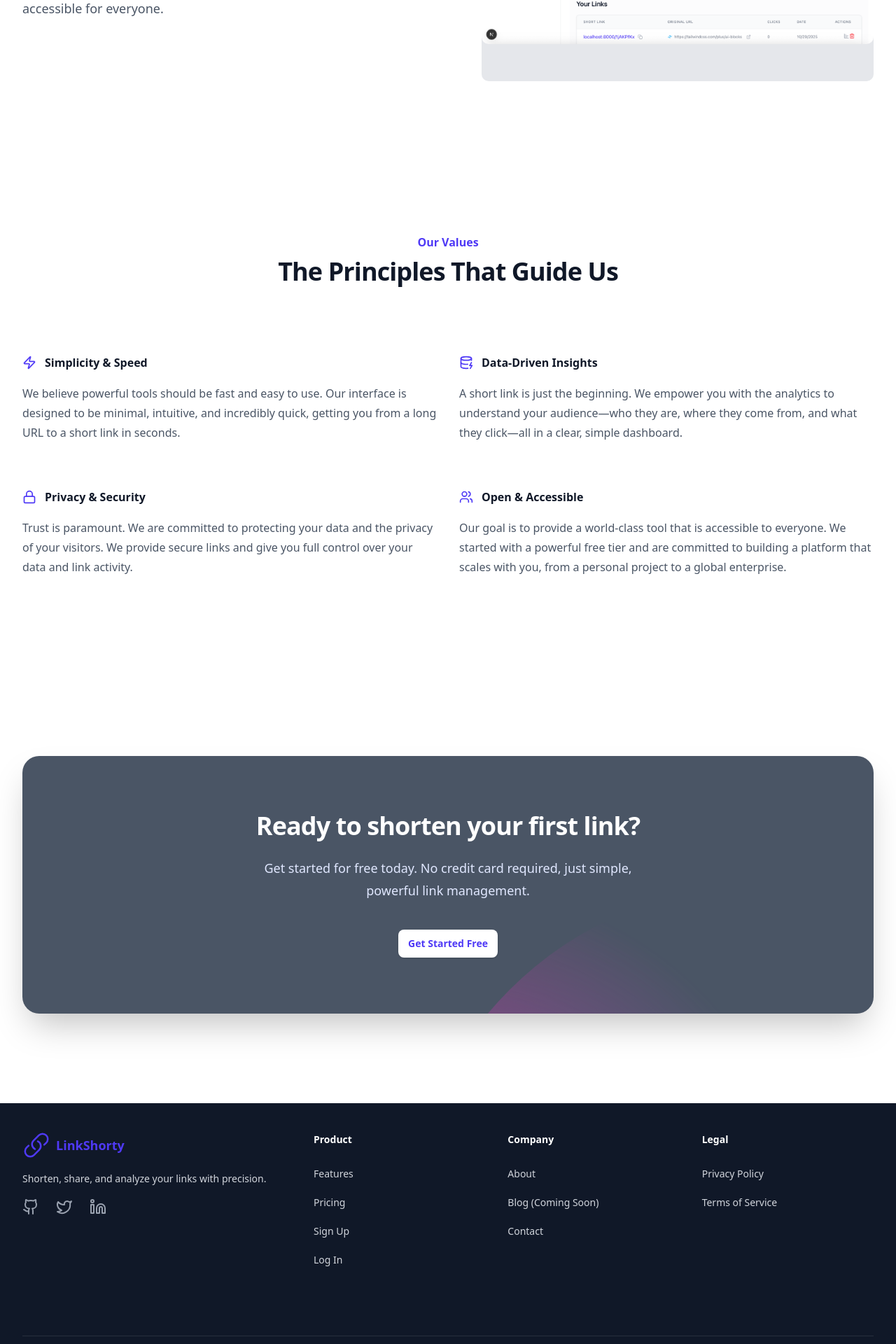
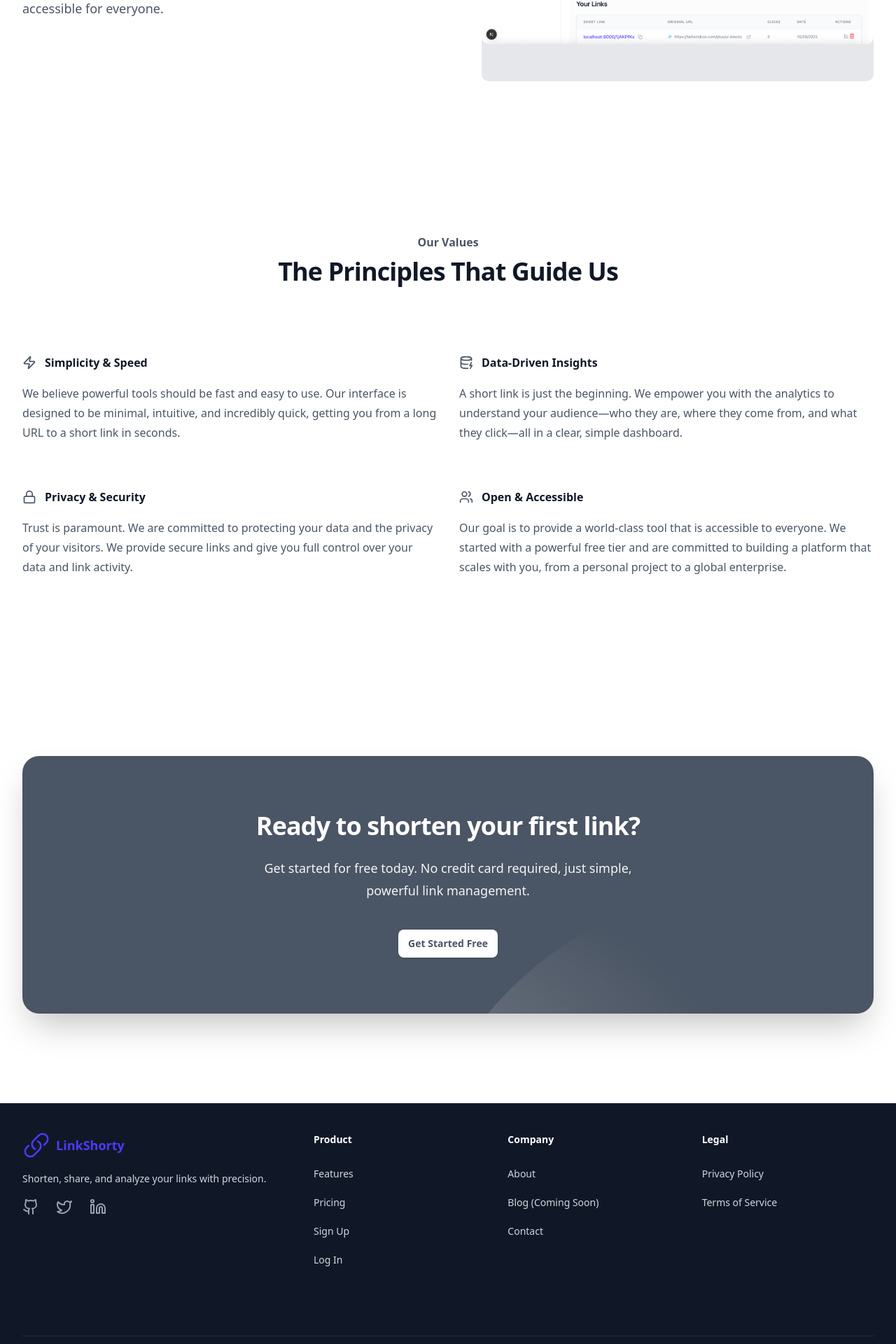
Before and after one commit to Mahiamk/link_shortener_monorepo, a Next.js app in the folder apps/web/: page /about in a window 1280 px wide. Shown: the part 868-2788 px from the top of the page at 70% size. Built offline with nearby package versions, Linux system fonts and the light colour scheme.

Commit message:
fix: update colors to use consistent gray shades across various components

```diff
--- a/apps/web/app/(dashboard)/dashboard/links/page.tsx
+++ b/apps/web/app/(dashboard)/dashboard/links/page.tsx
@@ -86,7 +86,7 @@ export default function YourLinksPage() {
   return (
     <div>
       <h2 className="text-2xl font-semibold text-gray-900 mb-6">Your Links</h2>
-      {error && <p className="mb-4 text-red-500">{error}</p>}
+      {error && <p className="mb-4 text-gray-500">{error}</p>}
 
       <div className="overflow-x-auto rounded-lg border border-gray-200 bg-white shadow-sm">
         {loading && links.length === 0 ? (
@@ -116,11 +116,11 @@ export default function YourLinksPage() {
                     {/* Short Link */}
                     <td className="whitespace-nowrap px-6 py-4">
                       <div className="flex items-center gap-3">
-                        <a href={`${BASE_URL}/${link.short_code}`} target="_blank" rel="noopener noreferrer" className="font-medium text-indigo-600 hover:text-indigo-800">
+                        <a href={`${BASE_URL}/${link.short_code}`} target="_blank" rel="noopener noreferrer" className="font-medium text-gray-600 hover:text-gray-800">
                           {`${BASE_URL.replace(/^https?:\/\//, '')}/${link.short_code}`}
                         </a>
-                        <button onClick={() => handleCopy(link.short_code)} title="Copy short link" className="text-gray-400 hover:text-indigo-600">
-                          {copiedLink === link.id ? (<span className="text-xs text-indigo-600">Copied!</span>) : (<Copy className="h-4 w-4" />)}
+                        <button onClick={() => handleCopy(link.short_code)} title="Copy short link" className="text-gray-400 hover:text-gray-600">
+                          {copiedLink === link.id ? (<span className="text-xs text-gray-600">Copied!</span>) : (<Copy className="h-4 w-4" />)}
                         </button>
                       </div>
                     </td>
@@ -129,7 +129,7 @@ export default function YourLinksPage() {
                       <div className="flex items-center gap-2 truncate">
                          <img src={`https://www.google.com/s2/favicons?domain=${new URL(link.original_url).hostname}&sz=16`} alt="favicon" className="h-4 w-4 flex-shrink-0" onError={(e) => ((e.target as HTMLImageElement).style.display = 'none')} />
                         <span className="truncate">{link.original_url}</span>
-                        <a href={link.original_url} target="_blank" rel="noopener noreferrer" title="Visit original URL" className="ml-2 text-gray-400 hover:text-indigo-600">
+                        <a href={link.original_url} target="_blank" rel="noopener noreferrer" title="Visit original URL" className="ml-2 text-gray-400 hover:text-gray-600">
                           <ExternalLink className="h-4 w-4" />
                         </a>
                       </div>
@@ -142,18 +142,18 @@ export default function YourLinksPage() {
                     <td className="whitespace-nowrap px-6 py-4 text-left text-sm font-medium space-x-4">
                       <button
                         onClick={() => setSelectedLinkQr(link)} // Pass the whole link object
-                        className="text-gray-400 hover:text-indigo-600 inline-flex items-center"
+                        className="text-gray-400 hover:text-gray-600 inline-flex items-center"
                         title="View QR Code"
                       >
                         <QrCodeIcon className="h-5 w-5" />
                         <span className="sr-only">View QR Code</span>
                       </button>
 
-                      <button onClick={() => setSelectedLinkStats(link.id)} className="text-gray-400 hover:text-indigo-600 inline-flex items-center" title="View stats">
+                      <button onClick={() => setSelectedLinkStats(link.id)} className="text-gray-400 hover:text-gray-600 inline-flex items-center" title="View stats">
                         <BarChartHorizontal className="h-5 w-5" />
                         <span className="sr-only">View Stats</span>
                       </button>
-                      <button onClick={() => handleDelete(link.id)} className="text-red-500 hover:text-red-700 inline-flex items-center" title="Delete link">
+                      <button onClick={() => handleDelete(link.id)} className="text-gray-500 hover:text-gray-700 inline-flex items-center" title="Delete link">
                         <Trash2 className="h-5 w-5" />
                         <span className="sr-only">Delete</span>
                       </button>
--- a/apps/web/app/about/page.tsx
+++ b/apps/web/app/about/page.tsx
@@ -49,7 +49,7 @@ export default function AboutPage() {
             aria-hidden="true"
           >
             <div
-              className="relative left-[calc(50%-11rem)] aspect-[1155/678] w-[36.125rem] -translate-x-1/2 rotate-[30deg] bg-gradient-to-tr from-[#ff80b5] to-[#9089fc] opacity-30 sm:left-[calc(50%-30rem)] sm:w-[72.1875rem]"
+              className="relative left-[calc(50%-11rem)] aspect-[1155/678] w-[36.125rem] -translate-x-1/2 rotate-[30deg] bg-gradient-to-tr from-[#cccccc] to-[#666666] opacity-30 sm:left-[calc(50%-30rem)] sm:w-[72.1875rem]"
               style={{
                 clipPath:
                   'polygon(74.1% 44.1%, 100% 61.6%, 97.5% 26.9%, 85.5% 0.1%, 80.7% 2%, 72.5% 32.5%, 60.2% 62.4%, 52.4% 68.1%, 47.5% 58.3%, 45.2% 34.5%, 27.5% 76.7%, 0.1% 64.9%, 17.9% 100%, 27.6% 76.8%, 76.1% 97.7%, 74.1% 44.1%)',
@@ -95,7 +95,7 @@ export default function AboutPage() {
         <div className="bg-white py-24 sm:py-32">
           <div className="mx-auto max-w-7xl px-6 lg:px-8">
             <div className="mx-auto max-w-2xl lg:text-center">
-              <h2 className="text-base font-semibold leading-7 text-indigo-600">Our Values</h2>
+              <h2 className="text-base font-semibold leading-7 text-gray-600">Our Values</h2>
               <p className="mt-2 text-3xl font-bold tracking-tight text-gray-900 sm:text-4xl">
                 The Principles That Guide Us
               </p>
@@ -105,7 +105,7 @@ export default function AboutPage() {
                 {values.map((value) => (
                   <div key={value.name} className="flex flex-col">
                     <dt className="flex items-center gap-x-3 text-base font-semibold leading-7 text-gray-900">
-                      <value.icon className="h-5 w-5 flex-none text-indigo-600" aria-hidden="true" />
+                      <value.icon className="h-5 w-5 flex-none text-gray-600" aria-hidden="true" />
                       {value.name}
                     </dt>
                     <dd className="mt-4 flex flex-auto flex-col text-base leading-7 text-gray-600">
@@ -125,13 +125,13 @@ export default function AboutPage() {
               <h2 className="mx-auto max-w-2xl text-3xl font-bold tracking-tight text-white sm:text-4xl">
                 Ready to shorten your first link?
               </h2>
-              <p className="mx-auto mt-6 max-w-xl text-lg leading-8 text-indigo-100">
+              <p className="mx-auto mt-6 max-w-xl text-lg leading-8 text-gray-100">
                 Get started for free today. No credit card required, just simple, powerful link management.
               </p>
               <div className="mt-10 flex items-center justify-center gap-x-6">
                 <Link
                   href="/signup"
-                  className="rounded-md bg-white px-3.5 py-2.5 text-sm font-semibold text-indigo-600 shadow-sm hover:bg-indigo-50 focus-visible:outline focus-visible:outline-2 focus-visible:outline-offset-2 focus-visible:outline-white"
+                  className="rounded-md bg-white px-3.5 py-2.5 text-sm font-semibold text-gray-600 shadow-sm hover:bg-gray-50 focus-visible:outline focus-visible:outline-2 focus-visible:outline-offset-2 focus-visible:outline-white"
                 >
                   Get Started Free
                 </Link>
@@ -145,8 +145,8 @@ export default function AboutPage() {
                 <circle cx={512} cy={512} r={512} fill="url(#8d958450-c69f-4251-94bc-4e091a323369)" fillOpacity="0.7" />
                 <defs>
                   <radialGradient id="8d958450-c69f-4251-94bc-4e091a323369">
-                    <stop stopColor="#7775D6" />
-                    <stop offset={1} stopColor="#E935C1" />
+                    <stop stopColor="#444444" />
+                    <stop offset={1} stopColor="#aaaaaa" />
                   </radialGradient>
                 </defs>
               </svg>
--- a/apps/web/app/contact/page.tsx
+++ b/apps/web/app/contact/page.tsx
@@ -272,7 +272,7 @@ export default function ContactPage() {
                 </p>
               )}
                {formStatus === 'error' && (
-                <p className="mt-4 text-center text-sm text-red-600">
+                <p className="mt-4 text-center text-sm text-gray-600">
                   Something went wrong. Please try again.
                 </p>
               )}
--- a/apps/web/app/verify-email/page.tsx
+++ b/apps/web/app/verify-email/page.tsx
@@ -68,7 +68,7 @@ function VerificationComponent() {
 
       {status === 'success' && (
         <>
-          <CheckCircle className="h-12 w-12 text-green-500" />
+          <CheckCircle className="h-12 w-12 text-gray-500" />
           <h1 className="mt-4 text-2xl font-semibold text-gray-900">
             {message}
           </h1>
@@ -84,7 +84,7 @@ function VerificationComponent() {
 
       {status === 'error' && (
         <>
-          <XCircle className="h-12 w-12 text-red-500" />
+          <XCircle className="h-12 w-12 text-gray-500" />
           <h1 className="mt-4 text-2xl font-semibold text-gray-900">
             Verification Failed
           </h1>
```
